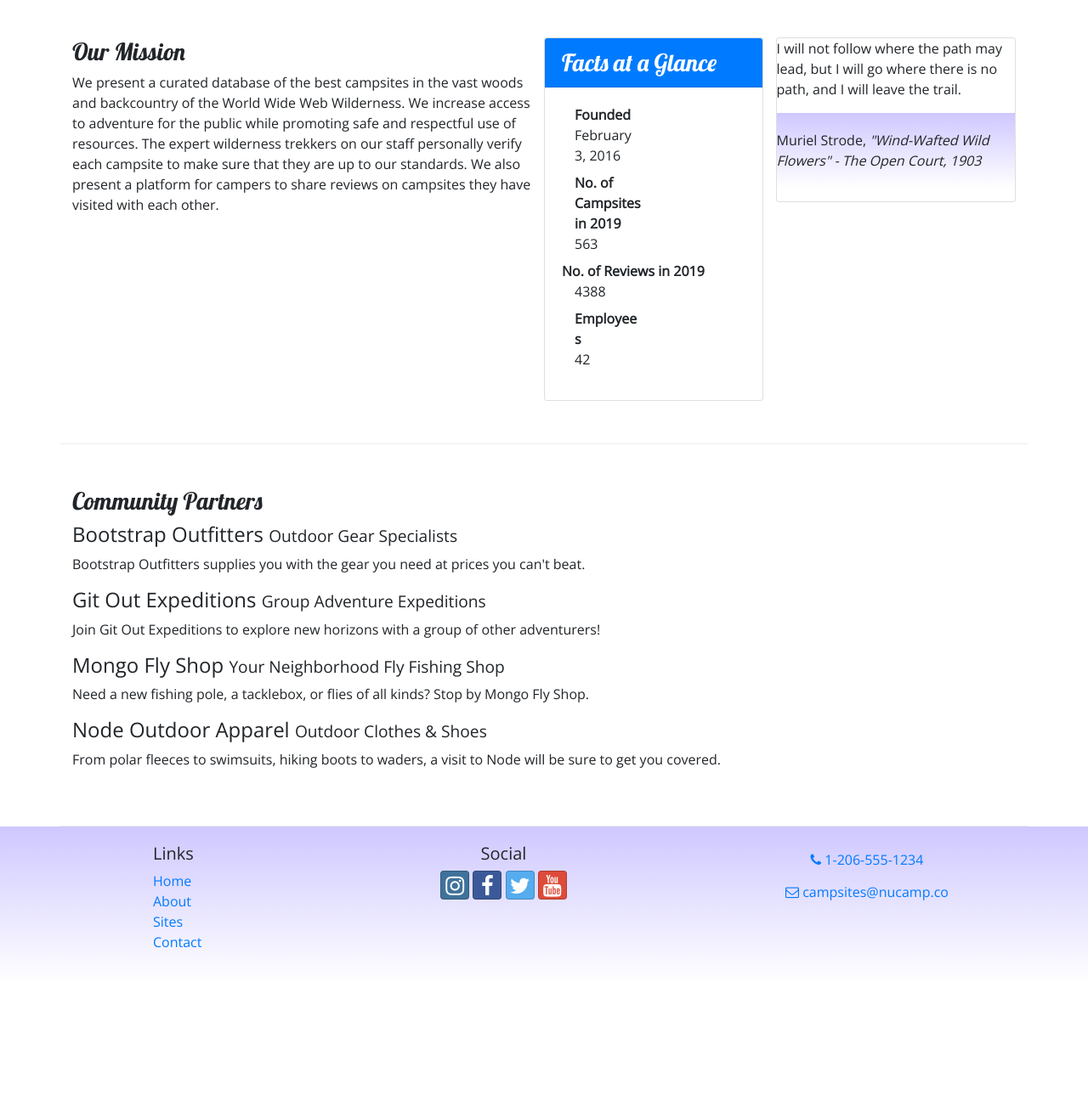
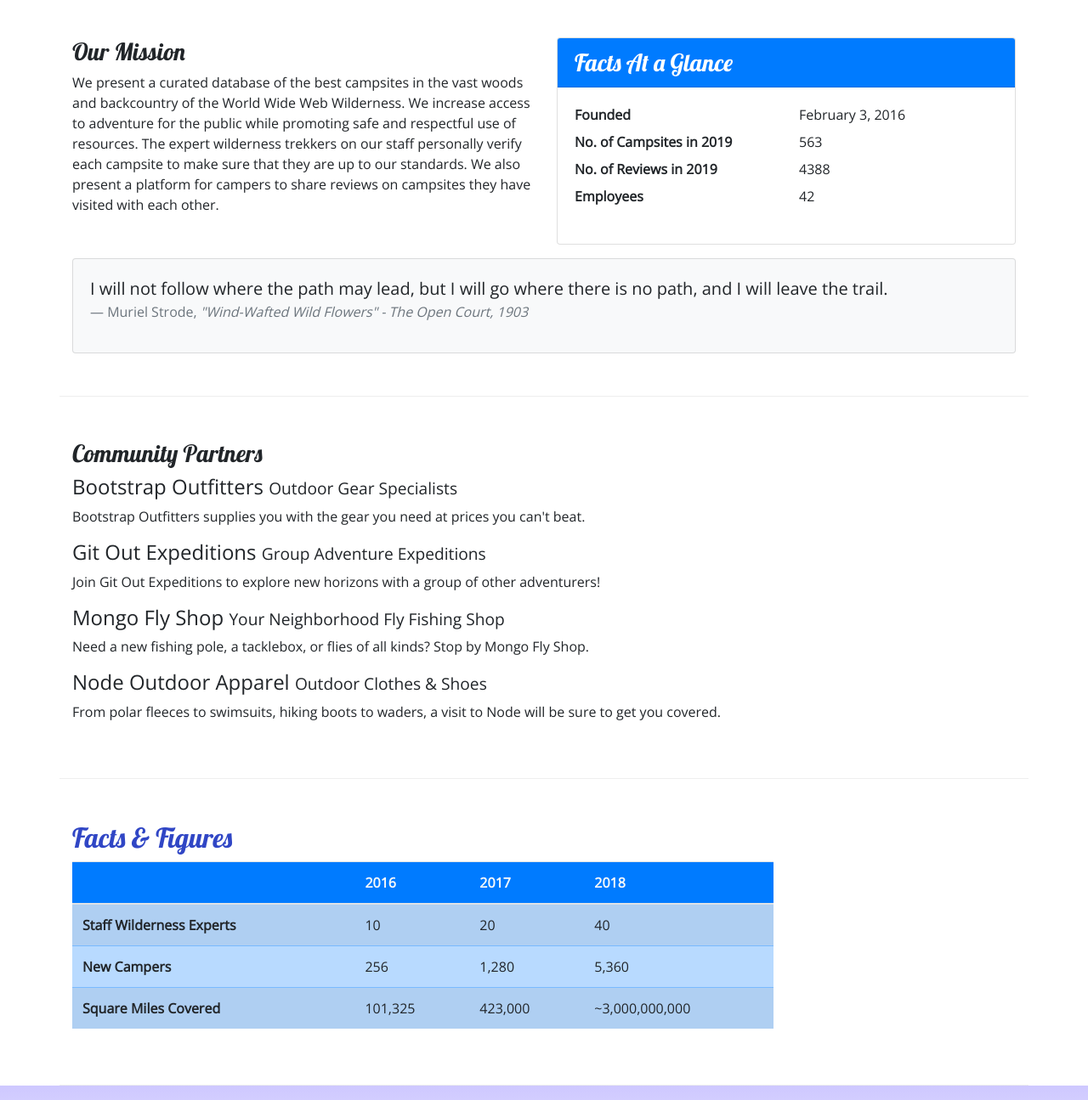
Before and after one commit to HemoglobinGoblin/nucampsite, a website: page aboutus.html in a window 1280 px wide. Shown: the part 360-1655 px from the top of the page at 85% size. Before the commit the page ends 1517 px from the top, so only its background shows below. Drawn offline with nearby package versions, Linux system fonts and the light colour scheme.

Commit message:
TablesAndCards

```diff
--- a/aboutus.html
+++ b/aboutus.html
@@ -32,14 +32,14 @@
     </header>
 
     <nav class="navbar navbar-expand-sm navbar-dark sticky-top">
-        <div class="contaier">
+        <div class="container">
             <button class="navbar-toggler ml-auto" type="buton" data-toggle="collapse" data-target="#nucampNavBar">
                 <span class="navbar-toggler-icon"></span>
             </button>
             <div class="collapse navbar-collapse" id="nucampNavbar">
                 <ul class="navbar-nav">
                     <li class="nav-item"><a class="nav-link" href="index.html"><i class="fa fa-home fa-lg"></i> Home</a></li>
-                    <li class="nav-item-active"><a class="nav-link" href="#"><i class="fa fa-info fa-lg"></i> About</a></li>
+                    <li class="nav-item active"><a class="nav-link" href="#"><i class="fa fa-info fa-lg"></i> About</a></li>
                     <li class="nav-item"><a class="nav-link" href="#"><i class="fa fa-list fa-lg"></i> Sites</a></li>
                     <li class="nav-item"><a class="nav-link" href="contactus.html"><i class="fa fa-address-card fa-lg"></i> Contact</a></li>
                 </ul>
@@ -64,16 +64,16 @@
                 <h3>Our Mission</h3>
                 <p>We present a curated database of the best campsites in the vast woods and backcountry of the World Wide Web Wilderness. We increase access to adventure for the public while promoting safe and respectful use of resources. The expert wilderness trekkers on our staff personally verify each campsite to make sure that they are up to our standards. We also present a platform for campers to share reviews on campsites they have visited with each other.</p>
             </div>
-            <div calss="col-sm-6">
+            <div class="col-sm-6">
                 <div class="card">
-                    <h3 class="card-header bg-primary text-white">Facts at a Glance</h3>
+                    <h3 class="card-header bg-primary text-white">Facts At a Glance</h3>
                     <div class="card-body">
-                        <dl calss="row">
+                        <dl class="row">
                             <dt class="col-6">Founded</dt>
                             <dd class="col-6">February 3, 2016</dd>
                             <dt class="col-6">No. of Campsites in 2019</dt>
                             <dd class="col-6">563</dd>
-                            <dt c;ass="col-6">No. of Reviews in 2019</dt>
+                            <dt class="col-6">No. of Reviews in 2019</dt>
                             <dd class="col-6">4388</dd>
                             <dt class="col-6">Employees</dt>
                             <dd class="col-6">42</dd>
@@ -82,10 +82,10 @@
                 </div>
             </div>
             <div class="col">
-                <div class="card">
-                    <blockquote>
-                        <p>I will not follow where the path may lead, but I will go where there is no path, and I will leave the trail.</p>
-                        <footer>Muriel Strode,
+                <div class="card bg-light mt-3">
+                    <blockquote class="blockquote card-body">
+                        <p class="mb-0">I will not follow where the path may lead, but I will go where there is no path, and I will leave the trail.</p>
+                        <footer class="blockquote-footer">Muriel Strode,
                             <cite title="Source Title">"Wind-Wafted Wild Flowers" -
                                 The Open Court, 1903
                             </cite>
@@ -99,27 +99,57 @@
             <div class="col">
                 <h3>Community Partners</h3>
                 <h4>Bootstrap Outfitters <small>Outdoor Gear Specialists</small></h4>
-                <div class="d-none d-sm-block">
-                    <p>Bootstrap Outfitters supplies you with the gear you need at prices you can't beat.</p>
-                </div>
+                <p class="d-none d-sm-block">Bootstrap Outfitters supplies you with the gear you need at prices you can't beat.</p>
                 <h4>Git Out Expeditions <small>Group Adventure Expeditions</small></h4>
-                <div class="d-none d-sm-block">
-                    <p>Join Git Out Expeditions to explore new horizons with a group of other adventurers!</p>
-                </div>
+                <p class="d-none d-sm-block">Join Git Out Expeditions to explore new horizons with a group of other adventurers!</p>
                 <h4>Mongo Fly Shop <small>Your Neighborhood Fly Fishing Shop</small></h4>
-                <div class="d-none d-sm-block">
-                    <p>Need a new fishing pole, a tacklebox, or flies of all kinds? Stop by Mongo Fly Shop.</p>
-                </div>
+                <p class="d-none d-sm-block">Need a new fishing pole, a tacklebox, or flies of all kinds? Stop by Mongo Fly Shop.</p>
                 <h4>Node Outdoor Apparel <small>Outdoor Clothes & Shoes</small></h4>
-                <div class="d-none d-sm-block">
-                    <p>From polar fleeces to swimsuits, hiking boots to waders, a visit to Node will be sure to get you
-                    covered.</p>
+                <p class="d-none d-sm-block">From polar fleeces to swimsuits, hiking boots to waders, a visit to Node will be sure to get you covered.</p>
+            </div>
+        </div>
+
+        <div class="row row-content">
+            <div class="col-sm-9">
+                <h2>Facts &amp; Figures</h2>
+                <div class="table-responsive">
+                    <table class="table table-striped">
+                        <thead>
+                            <tr class="bg-primary text-light">
+                                <th></th>
+                                <th>2016</th>
+                                <th>2017</th>
+                                <th>2018</th>
+                            </tr>
+                        </thead>
+                        <tbody class="table-primary">
+                            <tr>
+                                <th>Staff Wilderness Experts</th>
+                                <td>10</td>
+                                <td>20</td>
+                                <td>40</td>
+                            </tr>
+                            <tr>
+                                <th>New Campers</th>
+                                <td>256</td>
+                                <td>1,280</td>
+                                <td>5,360</td>
+                            </tr>
+                            <tr>
+                                <th>Square Miles Covered</th>
+                                <td>101,325</td>
+                                <td>423,000</td>
+                                <td>~3,000,000,000</td>
+                            </tr>
+                        </body>
+                    </table>
                 </div>
             </div>
         </div>
+
     </div>
 
-    <footer>
+    <footer class="site-footer">
         <div class="container">
             <div class="row">
                 <div class="col-4 col-sm-2 offset-1">
--- a/css/styles.css
+++ b/css/styles.css
@@ -14,7 +14,7 @@ header h2 {
     color: #cec8ff
 }
 
-footer {
+.site-footer {
     background-image: linear-gradient(#cec8ff, white);
     padding: 20px 0;
 }
```
Also changed, not shown: contactus.html (+1 -2 lines), index.html (+7 -13 lines).
